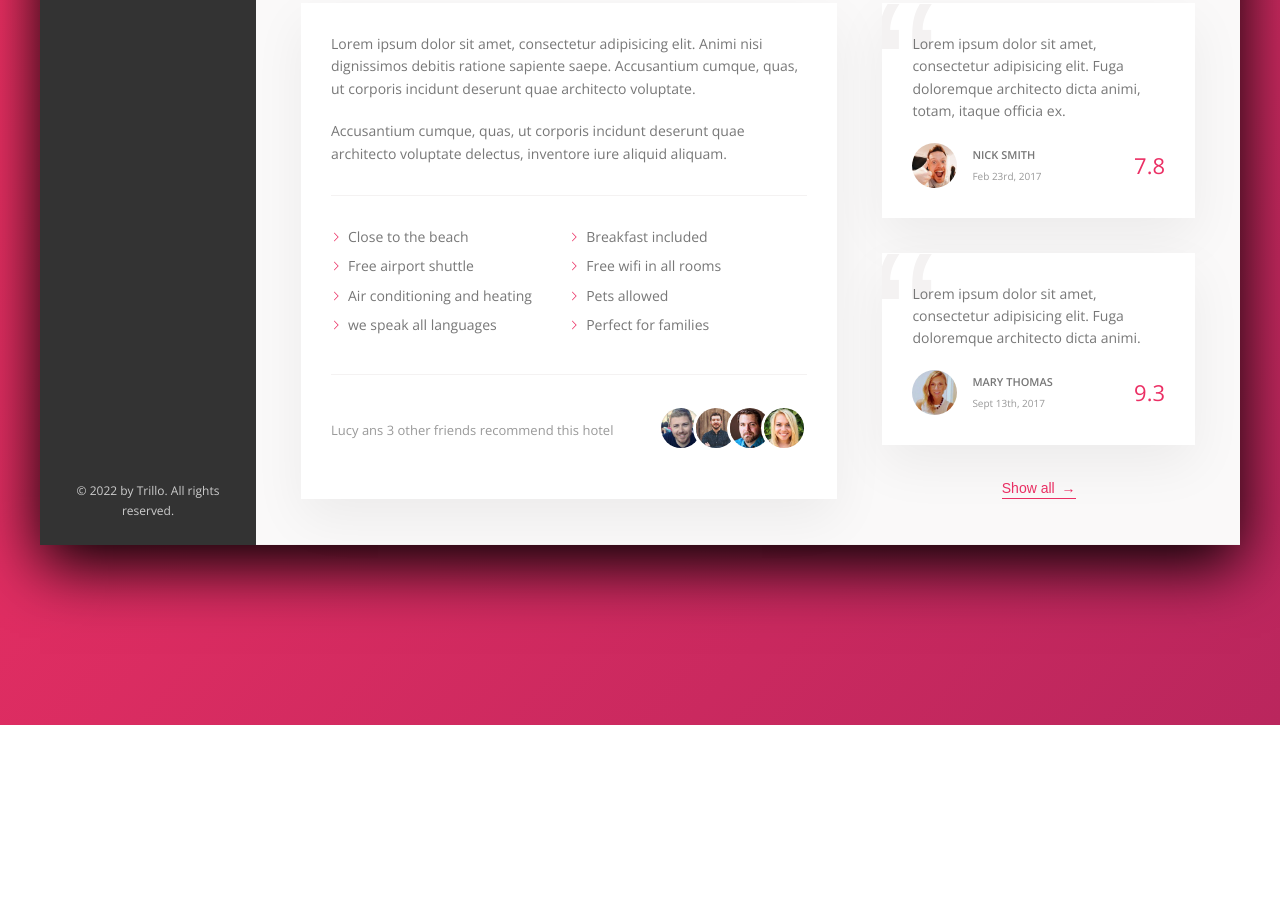
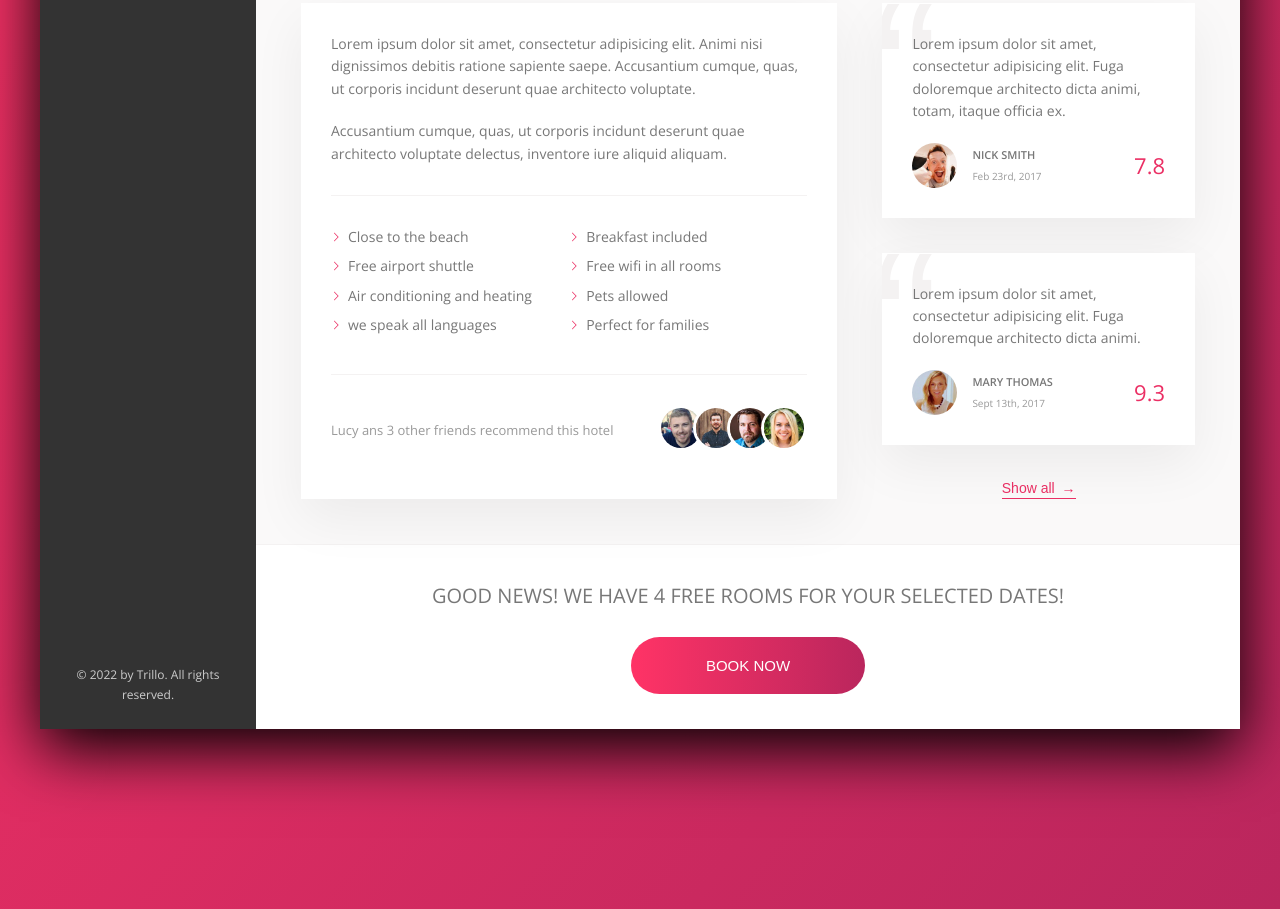
Before and after one commit to AliAbukahil/Trillo_Booking_App, a website: page src/index.html in a window 1280 px wide. Shown: the part 744-1653 px from the top of the page. Before the commit the page ends 1469 px from the top, so only its background shows below. Drawn offline with nearby package versions, Linux system fonts and the light colour scheme; files that its build step writes are made by us from their sources.

Commit message:
Building the CTA Section

```diff
--- a/src/index.html
+++ b/src/index.html
@@ -253,6 +253,16 @@
               <button class="btn-inline">Show all <span>&rarr;</span></button>
             </div>
           </div>
+
+          <div class="cta">
+            <h2 class="cta__book-now">
+              Good news! We have 4 free rooms for your selected dates!
+            </h2>
+            <button class="btn">
+              <span class="btn__visible">Book now</span>
+              <span class="btn__invisible">Only 4 rooms left</span>
+            </button>
+          </div>
         </main>
       </div>
     </div>
--- a/src/scss/_components.scss
+++ b/src/scss/_components.scss
@@ -480,3 +480,77 @@
     z-index: 1;
   }
 }
+
+////////////////////////////
+// Call To Action
+.cta {
+  padding: 3.5rem 0;
+
+  text-align: center;
+
+  &__book-now {
+    font-size: 2rem;
+    font-weight: 300;
+    text-transform: uppercase;
+    margin-bottom: 2.5rem;
+  }
+}
+
+////////////////////////////
+// Call To Action Switching Buttons
+.btn {
+  font-size: 1.5rem;
+  font-weight: 300;
+  text-transform: uppercase;
+  border-radius: 100px;
+  border: none;
+  background-image: linear-gradient(
+    to right,
+    var(--color-primary-light),
+    var(--color-primary-dark)
+  );
+  color: #fff;
+  position: relative;
+  overflow: hidden;
+  cursor: pointer;
+
+  // select all of the child elements .btn
+  & > * {
+    display: inline-block;
+    height: 100%;
+    width: 100%;
+    transition: all 0.2s;
+  }
+
+  &__visible {
+    padding: 2rem 7.5rem;
+  }
+
+  &__invisible {
+    position: absolute;
+    padding: 2rem;
+    left: 0;
+    top: -100%;
+  }
+
+  &:hover {
+    background-image: linear-gradient(
+      to left,
+      var(--color-primary-light),
+      var(--color-primary-dark)
+    );
+  }
+
+  &:hover &__visible {
+    transform: translateY(100%);
+  }
+
+  &:hover &__invisible {
+    top: 0;
+  }
+
+  &:focus {
+    outline: none;
+    animation: pulsate 1s infinite;
+  }
+}
```
